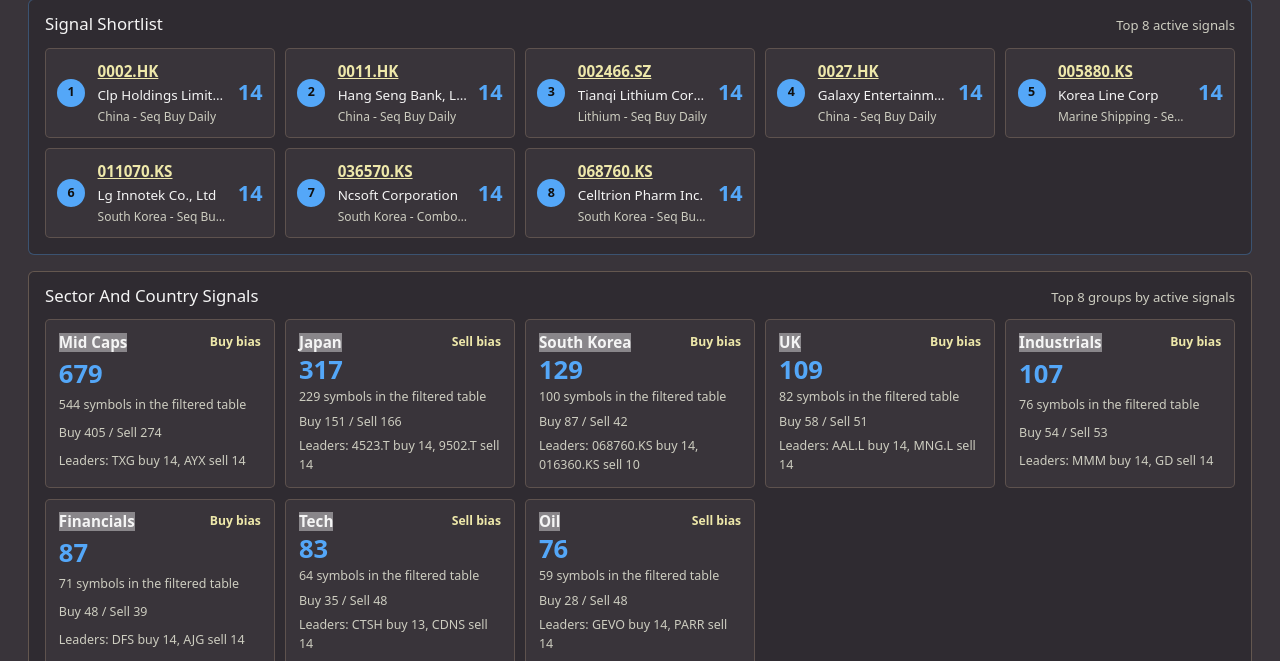
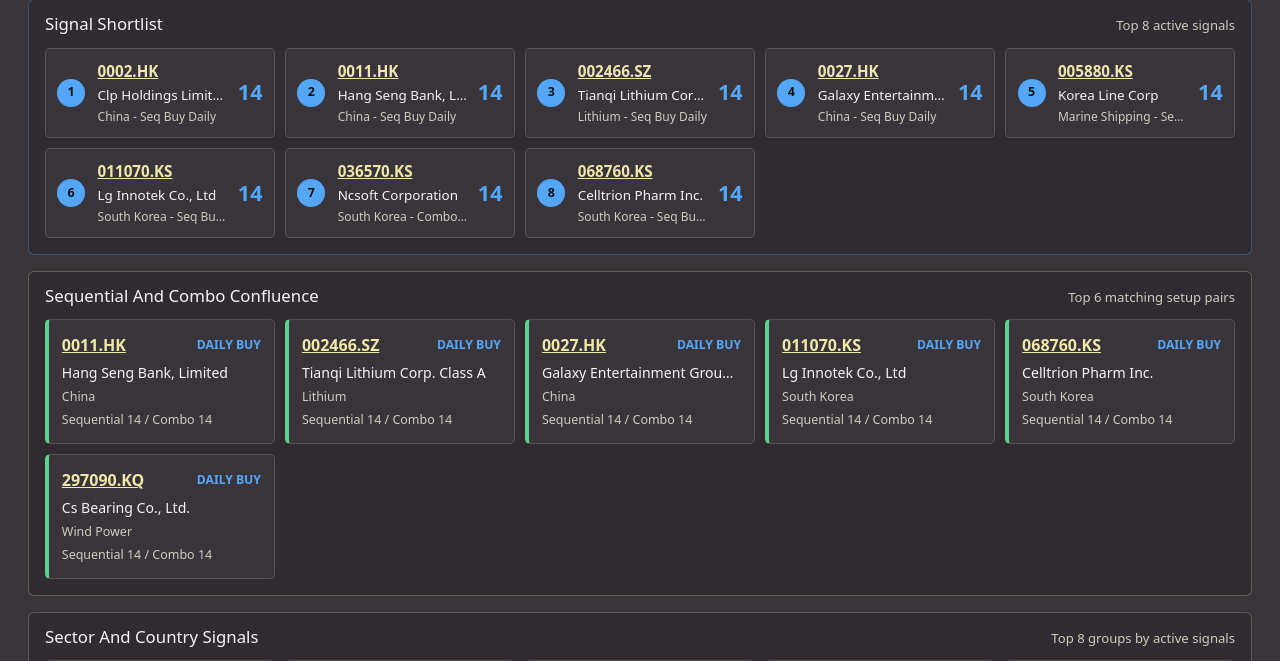
Before and after one commit to jvorndran/DeMark_Screener_Website, a Flask app: page / in a window 1280 px wide. Shown: the part 303-964 px from the top of the page. Run offline with Flask 3, Linux system fonts and the light colour scheme; data comes from the database, SQL or seed files in the repository; some libraries are stand-ins or nearby versions; some web fonts are replaced.

Commit message:
feat: add screener confluence watch

```diff
--- a/website/static/css/screener_style.css
+++ b/website/static/css/screener_style.css
@@ -233,6 +233,97 @@ body {
 .shortlist-empty{
     color: #CDCDC0;
     grid-template-columns: 1fr;
+}
+
+.confluence-panel{
+    background: #2f2b31;
+    border: 1px solid rgba(221, 188, 149, 0.34);
+    border-radius: 6px;
+    margin: 0 1rem 1rem;
+    padding: 0.85rem 1rem 1rem;
+}
+
+.confluence-header{
+    align-items: baseline;
+    display: flex;
+    justify-content: space-between;
+    gap: 1rem;
+    margin-bottom: 0.75rem;
+}
+
+.confluence-header h2{
+    color: whitesmoke;
+    font-size: 1.05rem;
+    font-weight: 500;
+    margin: 0;
+}
+
+.confluence-header span{
+    color: #CDCDC0;
+    font-size: 0.82rem;
+}
+
+.confluence-grid{
+    display: grid;
+    gap: 0.65rem;
+    grid-template-columns: repeat(auto-fit, minmax(220px, 1fr));
+}
+
+.confluence-card,
+.confluence-empty{
+    background: #39343A;
+    border: 1px solid rgba(221, 188, 149, 0.22);
+    border-radius: 5px;
+    color: whitesmoke;
+    display: grid;
+    gap: 0.3rem;
+    min-height: 118px;
+    padding: 0.8rem;
+}
+
+.confluence-card--buy{
+    border-left: 4px solid #5ed18d;
+}
+
+.confluence-card--sell{
+    border-left: 4px solid #f07178;
+}
+
+.confluence-card-header{
+    align-items: center;
+    display: flex;
+    gap: 0.75rem;
+    justify-content: space-between;
+}
+
+.confluence-card-header a{
+    color: palegoldenrod;
+    font-size: 1rem;
+    font-weight: 700;
+}
+
+.confluence-card-header span{
+    color: #54a7f8;
+    font-size: 0.76rem;
+    font-weight: 700;
+    text-transform: uppercase;
+}
+
+.confluence-card strong{
+    color: whitesmoke;
+    font-size: 0.88rem;
+    font-weight: 500;
+    overflow: hidden;
+    text-overflow: ellipsis;
+    white-space: nowrap;
+}
+
+.confluence-card p,
+.confluence-card small,
+.confluence-empty{
+    color: #CDCDC0;
+    font-size: 0.78rem;
+    margin: 0;
 }
 
 .group-signal-panel{
--- a/website/templates/screener.html
+++ b/website/templates/screener.html
@@ -33,6 +33,14 @@
             combo: ['combo_buy_d', 'combo_buy_w', 'combo_b_9139', 'combo_sell_d', 'combo_sell_w', 'combo_s_9139'],
             'nine-thirteen-nine': ['seq_b_9139', 'combo_b_9139', 'seq_s_9139', 'combo_s_9139']
         };
+        let confluencePairs = [
+            {label: 'Daily Buy', direction: 'buy', seqField: 'seq_buy_d', comboField: 'combo_buy_d'},
+            {label: 'Weekly Buy', direction: 'buy', seqField: 'seq_buy_w', comboField: 'combo_buy_w'},
+            {label: '9-13-9 Buy', direction: 'buy', seqField: 'seq_b_9139', comboField: 'combo_b_9139'},
+            {label: 'Daily Sell', direction: 'sell', seqField: 'seq_sell_d', comboField: 'combo_sell_d'},
+            {label: 'Weekly Sell', direction: 'sell', seqField: 'seq_sell_w', comboField: 'combo_sell_w'},
+            {label: '9-13-9 Sell', direction: 'sell', seqField: 'seq_s_9139', comboField: 'combo_s_9139'}
+        ];
         let signalLabels = {
             seq_buy_d: 'Seq Buy Daily',
             combo_buy_d: 'Combo Buy Daily',
@@ -231,6 +239,39 @@
             }).slice(0, 8);
         }
 
+        function buildConfluenceWatch(rows, minimumCount) {
+            let threshold = Math.max(minimumCount, 1);
+            let confluenceRows = [];
+
+            rows.forEach(function (row) {
+                confluencePairs.forEach(function (pair) {
+                    let sequentialCount = signalValue(row, pair.seqField);
+                    let comboCount = signalValue(row, pair.comboField);
+
+                    if (sequentialCount >= threshold && comboCount >= threshold) {
+                        confluenceRows.push({
+                            name: row.name,
+                            ticker: row.tick,
+                            group: row.etf,
+                            label: pair.label,
+                            direction: pair.direction,
+                            sequentialCount: sequentialCount,
+                            comboCount: comboCount,
+                            score: sequentialCount + comboCount
+                        });
+                    }
+                });
+            });
+
+            return confluenceRows.sort(function (a, b) {
+                if (b.score !== a.score) {
+                    return b.score - a.score;
+                }
+
+                return a.ticker.localeCompare(b.ticker);
+            }).slice(0, 6);
+        }
+
         function buildGroupSignalSummary(rows, minimumCount, family) {
             let activeThreshold = activeSignalThreshold(minimumCount, 'buy', family);
             let familyFields = signalFieldsForFamily(family);
@@ -386,6 +427,44 @@
                 });
             }
 
+            function updateConfluenceWatch(rows, minimumCount) {
+                let confluenceRows = buildConfluenceWatch(rows, minimumCount);
+                let $grid = $('#confluence-grid');
+
+                $grid.empty();
+                $('#confluence-caption').text(confluenceRows.length ? 'Top ' + confluenceRows.length + ' matching setup pairs' : 'No matching setup pairs');
+
+                if (!confluenceRows.length) {
+                    $('<div>')
+                        .addClass('confluence-empty')
+                        .text('No sequential and combo pairs meet the current table filters.')
+                        .appendTo($grid);
+                    return;
+                }
+
+                confluenceRows.forEach(function (row) {
+                    let $card = $('<article>').addClass('confluence-card confluence-card--' + row.direction);
+                    let $header = $('<div>').addClass('confluence-card-header');
+                    let $link = $('<a>')
+                        .attr('href', '/screener/' + encodeURIComponent(row.ticker))
+                        .attr('target', '_blank')
+                        .attr('rel', 'noopener')
+                        .text(row.ticker);
+
+                    $link.appendTo($header);
+                    $('<span>').text(row.label).appendTo($header);
+                    $header.appendTo($card);
+
+                    $('<strong>').text(row.name).appendTo($card);
+                    $('<p>').text(row.group).appendTo($card);
+                    $('<small>')
+                        .text('Sequential ' + formatSignalCount(row.sequentialCount) + ' / Combo ' + formatSignalCount(row.comboCount))
+                        .appendTo($card);
+
+                    $card.appendTo($grid);
+                });
+            }
+
             function updateGroupSignalSummary(rows, minimumCount, family) {
                 let groups = buildGroupSignalSummary(rows, minimumCount, family);
                 let $grid = $('#group-signal-grid');
@@ -453,6 +532,7 @@
                 $('#sell-signal-count').text(sellMatches.toLocaleString());
                 $('#active-direction').text(direction.charAt(0).toUpperCase() + direction.slice(1) + ' / ' + familyLabel);
                 updateSignalShortlist(filteredRows, direction, family);
+                updateConfluenceWatch(filteredRows, minimumCount);
                 updateGroupSignalSummary(filteredRows, minimumCount, family);
             }
 
@@ -610,6 +690,14 @@
             <span id="shortlist-caption">Top active signals</span>
         </div>
         <ul id="signal-shortlist" class="shortlist-grid"></ul>
+    </div>
+
+    <div class="confluence-panel">
+        <div class="confluence-header">
+            <h2>Sequential And Combo Confluence</h2>
+            <span id="confluence-caption">Top matching setup pairs</span>
+        </div>
+        <div id="confluence-grid" class="confluence-grid"></div>
     </div>
 
     <div class="group-signal-panel">
```
